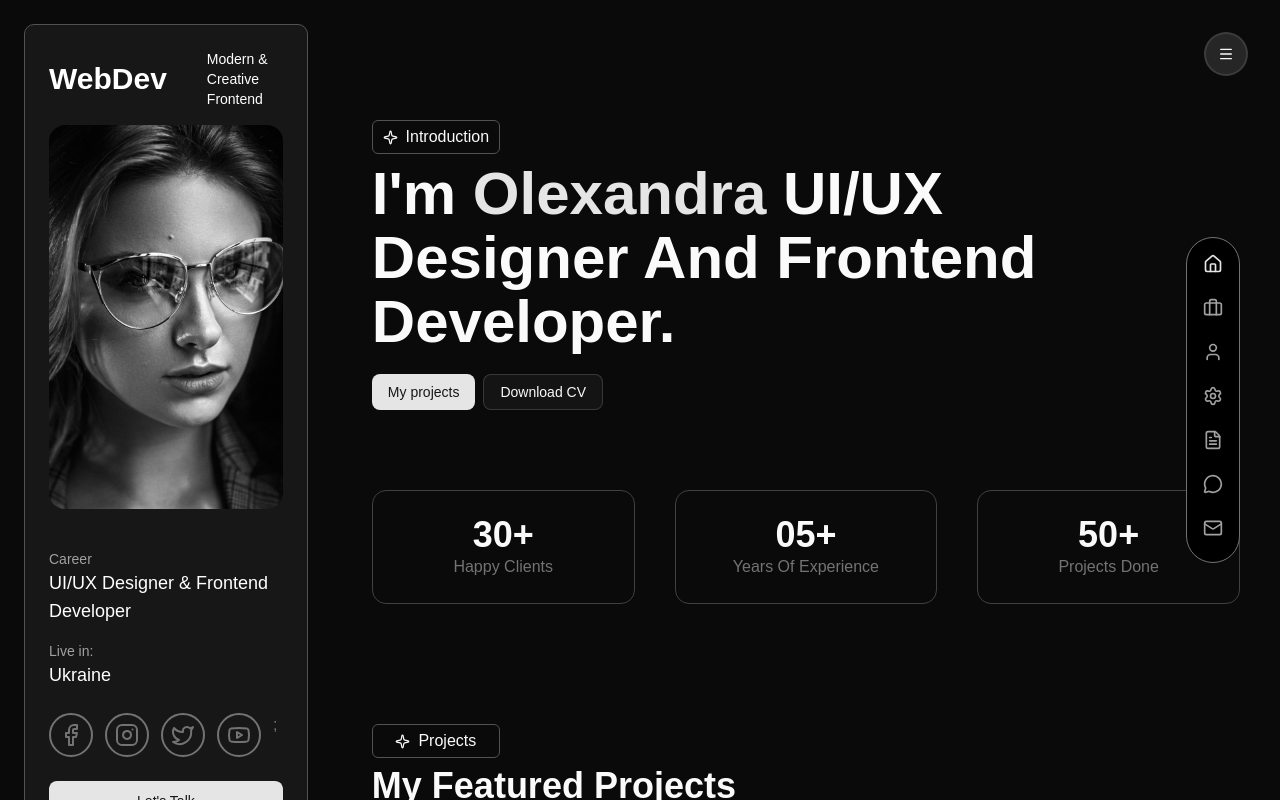
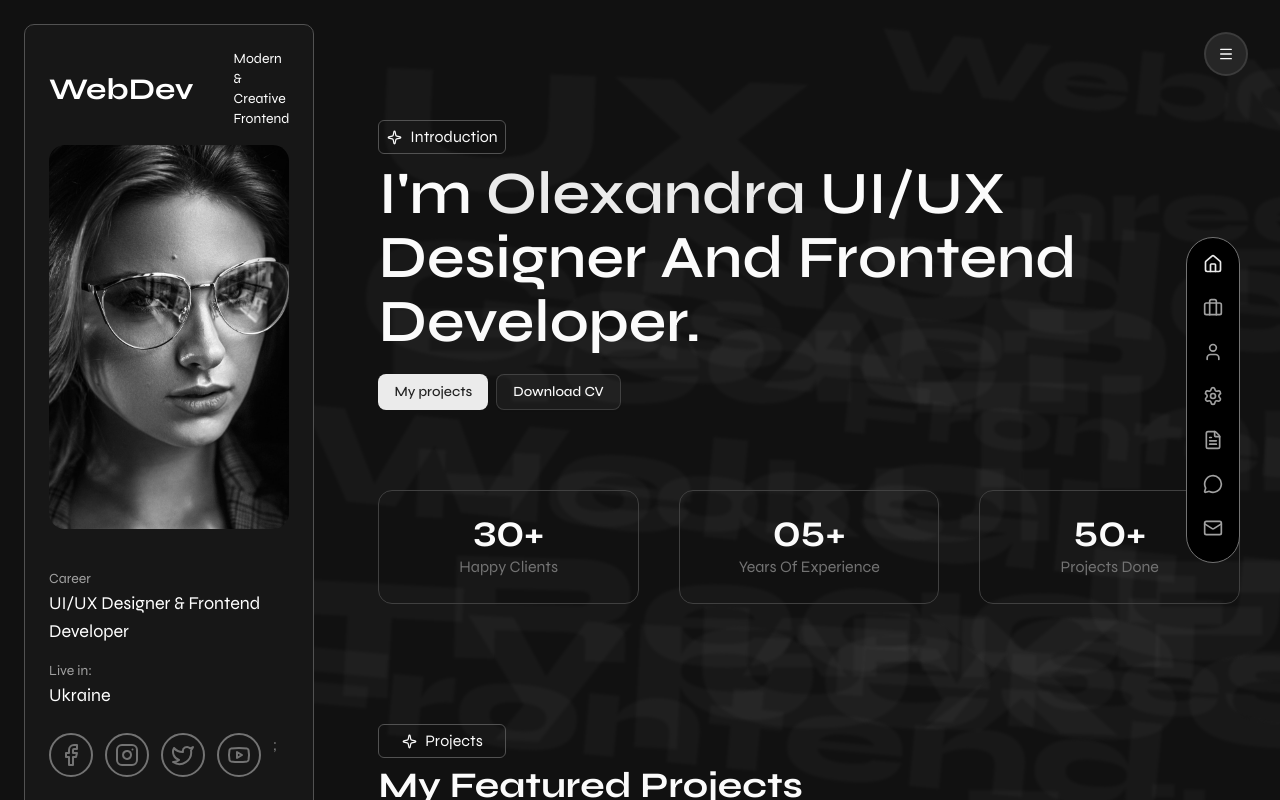
Before and after one commit to freetimezp/usefull-things-393-portfolio, a React (Vite) app: page / in a window 1280 px wide. Shown: the top 800 px of the page. Built offline with nearby package versions, Linux system fonts and the light colour scheme.

Commit message:
14. usefull-things-393-portfolio. Colors css. Add bg words.

```diff
--- a/src/assets/css/style.css
+++ b/src/assets/css/style.css
@@ -1,7 +1,5 @@
+@import url('https://fonts.googleapis.com/css2?family=Syne:wght@400..800&display=swap');
 @import 'tailwindcss';
-@import url('https://fonts.googleapis.com/css2?family=Syne:wght@400..800&display=swap');
-
-@import 'tw-animate-css';
 
 @custom-variant dark (&:is(.dark *));
 
@@ -10,29 +8,39 @@
   --radius-md: calc(var(--radius) - 2px);
   --radius-lg: var(--radius);
   --radius-xl: calc(var(--radius) + 4px);
+
   --color-background: var(--background);
   --color-foreground: var(--foreground);
+
   --color-card: var(--card);
   --color-card-foreground: var(--card-foreground);
+
   --color-popover: var(--popover);
   --color-popover-foreground: var(--popover-foreground);
+
   --color-primary: var(--primary);
   --color-primary-foreground: var(--primary-foreground);
+
   --color-secondary: var(--secondary);
   --color-secondary-foreground: var(--secondary-foreground);
+
   --color-muted: var(--muted);
   --color-muted-foreground: var(--muted-foreground);
+
   --color-accent: var(--accent);
   --color-accent-foreground: var(--accent-foreground);
+
   --color-destructive: var(--destructive);
   --color-border: var(--border);
   --color-input: var(--input);
   --color-ring: var(--ring);
+
   --color-chart-1: var(--chart-1);
   --color-chart-2: var(--chart-2);
   --color-chart-3: var(--chart-3);
   --color-chart-4: var(--chart-4);
   --color-chart-5: var(--chart-5);
+
   --color-sidebar: var(--sidebar);
   --color-sidebar-foreground: var(--sidebar-foreground);
   --color-sidebar-primary: var(--sidebar-primary);
@@ -47,71 +55,99 @@
 
 :root {
   --radius: 0.625rem;
-  --background: oklch(1 0 0);
-  --foreground: oklch(0.145 0 0);
-  --card: oklch(1 0 0);
-  --card-foreground: oklch(0.145 0 0);
-  --popover: oklch(1 0 0);
-  --popover-foreground: oklch(0.145 0 0);
-  --primary: oklch(0.205 0 0);
-  --primary-foreground: oklch(0.985 0 0);
-  --secondary: oklch(0.97 0 0);
-  --secondary-foreground: oklch(0.205 0 0);
-  --muted: oklch(0.97 0 0);
-  --muted-foreground: oklch(0.556 0 0);
-  --accent: oklch(0.97 0 0);
-  --accent-foreground: oklch(0.205 0 0);
-  --destructive: oklch(0.577 0.245 27.325);
-  --border: oklch(0.922 0 0);
-  --input: oklch(0.922 0 0);
-  --ring: oklch(0.708 0 0);
-  --chart-1: oklch(0.646 0.222 41.116);
-  --chart-2: oklch(0.6 0.118 184.704);
-  --chart-3: oklch(0.398 0.07 227.392);
-  --chart-4: oklch(0.828 0.189 84.429);
-  --chart-5: oklch(0.769 0.188 70.08);
-  --sidebar: oklch(0.985 0 0);
-  --sidebar-foreground: oklch(0.145 0 0);
-  --sidebar-primary: oklch(0.205 0 0);
-  --sidebar-primary-foreground: oklch(0.985 0 0);
-  --sidebar-accent: oklch(0.97 0 0);
-  --sidebar-accent-foreground: oklch(0.205 0 0);
-  --sidebar-border: oklch(0.922 0 0);
-  --sidebar-ring: oklch(0.708 0 0);
+
+  --background: #ffffff;
+  --foreground: #171717;
+
+  --card: #ffffff;
+  --card-foreground: #171717;
+
+  --popover: #ffffff;
+  --popover-foreground: #171717;
+
+  --primary: #212121;
+  --primary-foreground: #fbfbfb;
+
+  --secondary: #f5f5f5;
+  --secondary-foreground: #222222;
+
+  --muted: #f5f5f5;
+  --muted-foreground: #737373;
+
+  --accent: #f5f5f5;
+  --accent-foreground: #222222;
+
+  --destructive: #dc2626;
+
+  --border: #e8e8e8;
+  --input: #e8e8e8;
+
+  --ring: #a1a1a1;
+
+  --chart-1: #f06c22;
+  --chart-2: #00a699;
+  --chart-3: #2a599e;
+  --chart-4: #a8d438;
+  --chart-5: #ffb200;
+
+  --sidebar: #fbfbfb;
+  --sidebar-foreground: #171717;
+
+  --sidebar-primary: #222222;
+  --sidebar-primary-foreground: #fbfbfb;
+
+  --sidebar-accent: #f5f5f5;
+  --sidebar-accent-foreground: #222222;
+
+  --sidebar-border: #e8e8e8;
+  --sidebar-ring: #a1a1a1;
 }
 
 .dark {
-  --background: oklch(0.145 0 0);
-  --foreground: oklch(0.985 0 0);
-  --card: oklch(0.205 0 0);
-  --card-foreground: oklch(0.985 0 0);
-  --popover: oklch(0.205 0 0);
-  --popover-foreground: oklch(0.985 0 0);
-  --primary: oklch(0.922 0 0);
-  --primary-foreground: oklch(0.205 0 0);
-  --secondary: oklch(0.269 0 0);
-  --secondary-foreground: oklch(0.985 0 0);
-  --muted: oklch(0.269 0 0);
-  --muted-foreground: oklch(0.708 0 0);
-  --accent: oklch(0.269 0 0);
-  --accent-foreground: oklch(0.985 0 0);
-  --destructive: oklch(0.704 0.191 22.216);
-  --border: oklch(1 0 0 / 10%);
-  --input: oklch(1 0 0 / 15%);
-  --ring: oklch(0.556 0 0);
-  --chart-1: oklch(0.488 0.243 264.376);
-  --chart-2: oklch(0.696 0.17 162.48);
-  --chart-3: oklch(0.769 0.188 70.08);
-  --chart-4: oklch(0.627 0.265 303.9);
-  --chart-5: oklch(0.645 0.246 16.439);
-  --sidebar: oklch(0.205 0 0);
-  --sidebar-foreground: oklch(0.985 0 0);
-  --sidebar-primary: oklch(0.488 0.243 264.376);
-  --sidebar-primary-foreground: oklch(0.985 0 0);
-  --sidebar-accent: oklch(0.269 0 0);
-  --sidebar-accent-foreground: oklch(0.985 0 0);
-  --sidebar-border: oklch(1 0 0 / 10%);
-  --sidebar-ring: oklch(0.556 0 0);
+  --background: #111111;
+  --foreground: #fbfbfb;
+
+  --card: #212121;
+  --card-foreground: #fbfbfb;
+
+  --popover: #212121;
+  --popover-foreground: #fbfbfb;
+
+  --primary: #ebebeb;
+  --primary-foreground: #212121;
+
+  --secondary: #2d2d2d;
+  --secondary-foreground: #fbfbfb;
+
+  --muted: #2d2d2d;
+  --muted-foreground: #a1a1aa;
+
+  --accent: #2d2d2d;
+  --accent-foreground: #fbfbfb;
+
+  --destructive: #dc2626;
+
+  --border: #ffffff1a;
+  --input: #ffffff26;
+  --ring: #71717a;
+
+  --chart-1: #4f46e5; /* Indigo */
+  --chart-2: #10b981; /* Emerald */
+  --chart-3: #f59e0b; /* Amber */
+  --chart-4: #d946ef; /* Fuchsia */
+  --chart-5: #ef4444; /* Red */
+
+  --sidebar: #212121;
+  --sidebar-foreground: #fbfbfb;
+
+  --sidebar-primary: #4f46e5;
+  --sidebar-primary-foreground: #fbfbfb;
+
+  --sidebar-accent: #2d2d2d;
+  --sidebar-accent-foreground: #fbfbfb;
+
+  --sidebar-border: #ffffff1a;
+  --sidebar-ring: #71717a;
 }
 
 @layer base {
@@ -127,3 +163,24 @@
     @apply bg-background text-foreground font-syne;
   }
 }
+
+@keyframes float {
+  0% {
+    transform: translate3d(0, 0, 0) rotate(var(--rotate, 0deg));
+  }
+
+  50% {
+    transform: translate3d(80px, -120px, 0)
+      rotate(calc(var(--rotate, 0deg) + 6deg));
+  }
+
+  100% {
+    transform: translate3d(-60px, 80px, 0) rotate(var(--rotate, 0deg));
+  }
+}
+
+.animate-float {
+  animation-name: float;
+  animation-timing-function: ease-in-out;
+  animation-iteration-count: infinite;
+}
--- /dev/null
+++ b/src/components/BackgroundWords.tsx
@@ -0,0 +1,61 @@
+const WORDS = [
+  'React',
+  'TypeScript',
+  'JavaScript',
+  'Next.js',
+  'Tailwind',
+  'Frontend',
+  'UI',
+  'UX',
+  'GSAP',
+  'CSS',
+  'HTML',
+  'Animation',
+  'WebGL',
+  'Three.js',
+  'Framer',
+  'Motion',
+  'Hooks',
+  'API',
+  'Node',
+  'Design',
+];
+
+function random(seed: number) {
+  const x = Math.sin(seed * 9999) * 10000;
+  return x - Math.floor(x);
+}
+
+export default function BackgroundWords() {
+  const words = Array.from({ length: 25 }, (_, i) => ({
+    id: i,
+    text: WORDS[Math.floor(random(i) * WORDS.length)],
+    top: random(i + 10) * 100,
+    left: random(i + 20) * 100,
+    size: 70 + random(i + 30) * 120,
+    rotate: random(i + 40) * 20 - 10,
+    duration: 30 + random(i + 50) * 30,
+    delay: -random(i + 60) * 30,
+  }));
+
+  return (
+    <div className='fixed inset-0 -z-10 overflow-hidden pointer-events-none'>
+      {words.map((word) => (
+        <span
+          key={word.id}
+          className='absolute font-black whitespace-nowrap select-none text-foreground/5 opacity-50 dark:text-white/5 blur-[1px] animate-float'
+          style={{
+            top: `${word.top}%`,
+            left: `${word.left}%`,
+            fontSize: `${word.size}px`,
+            transform: `rotate(${word.rotate}deg)`,
+            animationDuration: `${word.duration}s`,
+            animationDelay: `${word.delay}s`,
+          }}
+        >
+          {word.text}
+        </span>
+      ))}
+    </div>
+  );
+}
--- a/src/data/data.tsx
+++ b/src/data/data.tsx
@@ -226,21 +226,21 @@
     name: 'Alex Tomato',
     role: 'Brand Manager at Instant Design',
     image: 'https://randomuser.me/api/portraits/men/32.jpg',
-    text: 'Working with David was an absolute pleasure. His attention to detail, creative insights, and ability to translate complex ideas into stunning visuals truly set him apart. He consistently went above and beyond to ensure the project exceeded expectations.',
+    text: 'Work was an absolute pleasure, attention to detail, creative insights, and ability to translate complex ideas into stunning visuals truly set him apart. We consistently went above and beyond to ensure the project exceeded expectations.',
     link: '#',
   },
   {
     name: 'Sara Bloom',
     role: 'Founder at Bloom Agency',
     image: 'https://randomuser.me/api/portraits/women/65.jpg',
-    text: 'David brought my brand vision to life better than I could have imagined. He is not only professional and highly skilled but also incredibly responsive and collaborative. Every aspect of the project was handled with precision and creativity.',
+    text: 'We brought my brand vision to life better than I could have imagined. This is not only professional and highly skilled but also incredibly responsive and collaborative. Every aspect of the project was handled with precision and creativity.',
     link: '#',
   },
   {
     name: 'John Park',
     role: 'CEO at PixelFlow',
     image: 'https://randomuser.me/api/portraits/men/45.jpg',
-    text: 'From UI/UX design to front-end implementation, David handled every detail flawlessly. His problem-solving skills, innovative approach, and dedication made the entire process smooth and enjoyable. I would highly recommend him for any design-driven project.',
+    text: 'From UI/UX design to front-end implementation, Olexandra handled every detail flawlessly. problem-solving skills, innovative approach, and dedication made the entire process smooth and enjoyable. I would highly recommend here for any design-driven project.',
     link: '#',
   },
 ];
--- a/src/main.tsx
+++ b/src/main.tsx
@@ -5,9 +5,12 @@
 import Sidebar from '@/components/Sidebar.tsx';
 import FloatingMenu from '@/components/FloatingMenu.tsx';
 import Profile from '@/components/Profile.tsx';
+import BackgroundWords from './components/BackgroundWords.tsx';
 
 createRoot(document.getElementById('root')!).render(
   <StrictMode>
+    <BackgroundWords />
+
     <div className='lg:flex lg:justify-center lg:items-start lg:gap-10 min-h-screen'>
       <Sidebar />
       <FloatingMenu />
```
